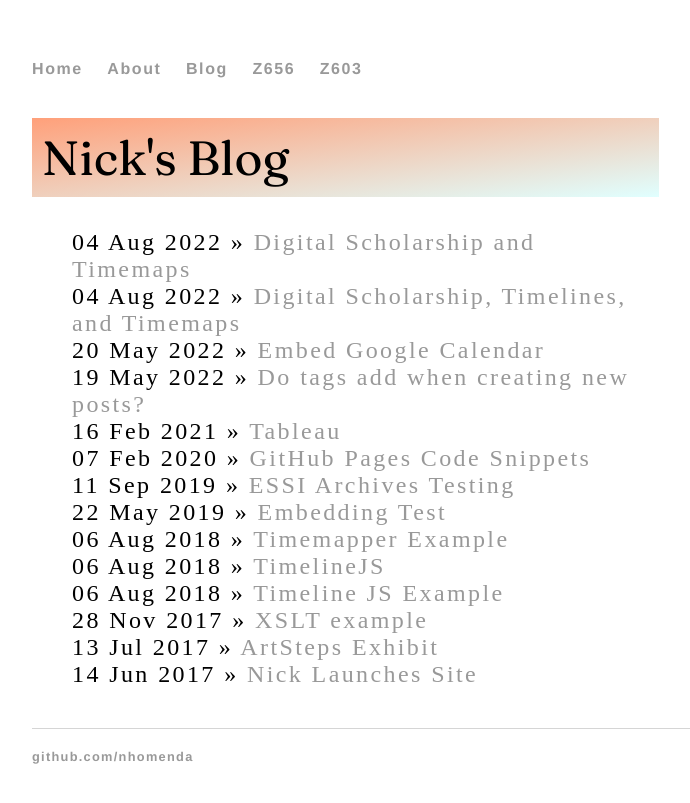
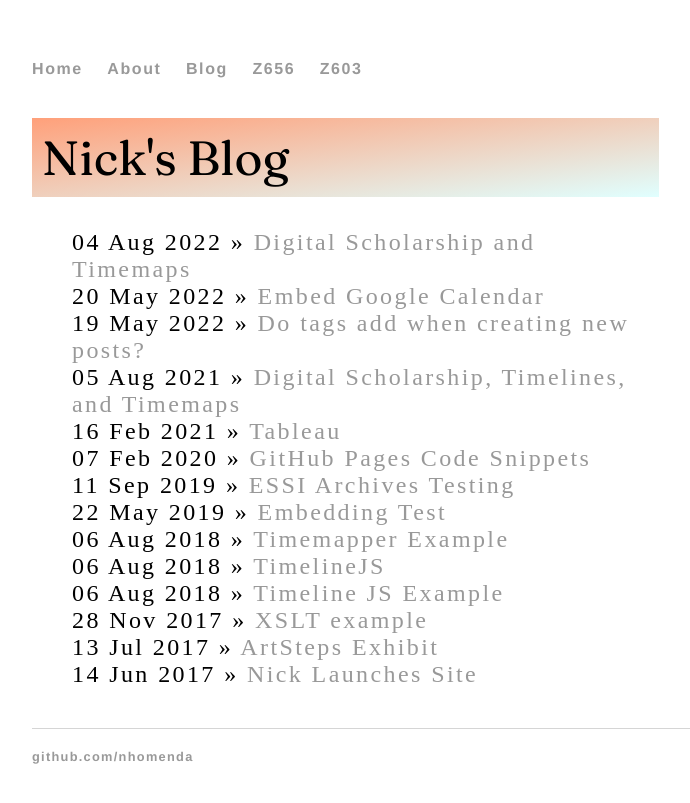
Before and after one commit to nhomenda/nhomenda.github.io, a Jekyll site: the page built from blog/index.html, in a window 1280 px wide. Shown: the top 803 px of the page, without its empty margins (160-850 px from the left). Built offline with Jekyll 4.4.1, drawn with Linux system fonts in a browser that asks for light colours.

Commit message:
Update 2021-08-05-IFS.md

```diff
--- a/_posts/2021-08-05-IFS.md
+++ b/_posts/2021-08-05-IFS.md
@@ -1,7 +1,7 @@
 ---
 layout: post
 title: "Digital Scholarship, Timelines, and Timemaps"
-date: 2022-08-04
+date: 2021-08-05
 tags: exhibit
 ---
 <div class="blurb">
```
